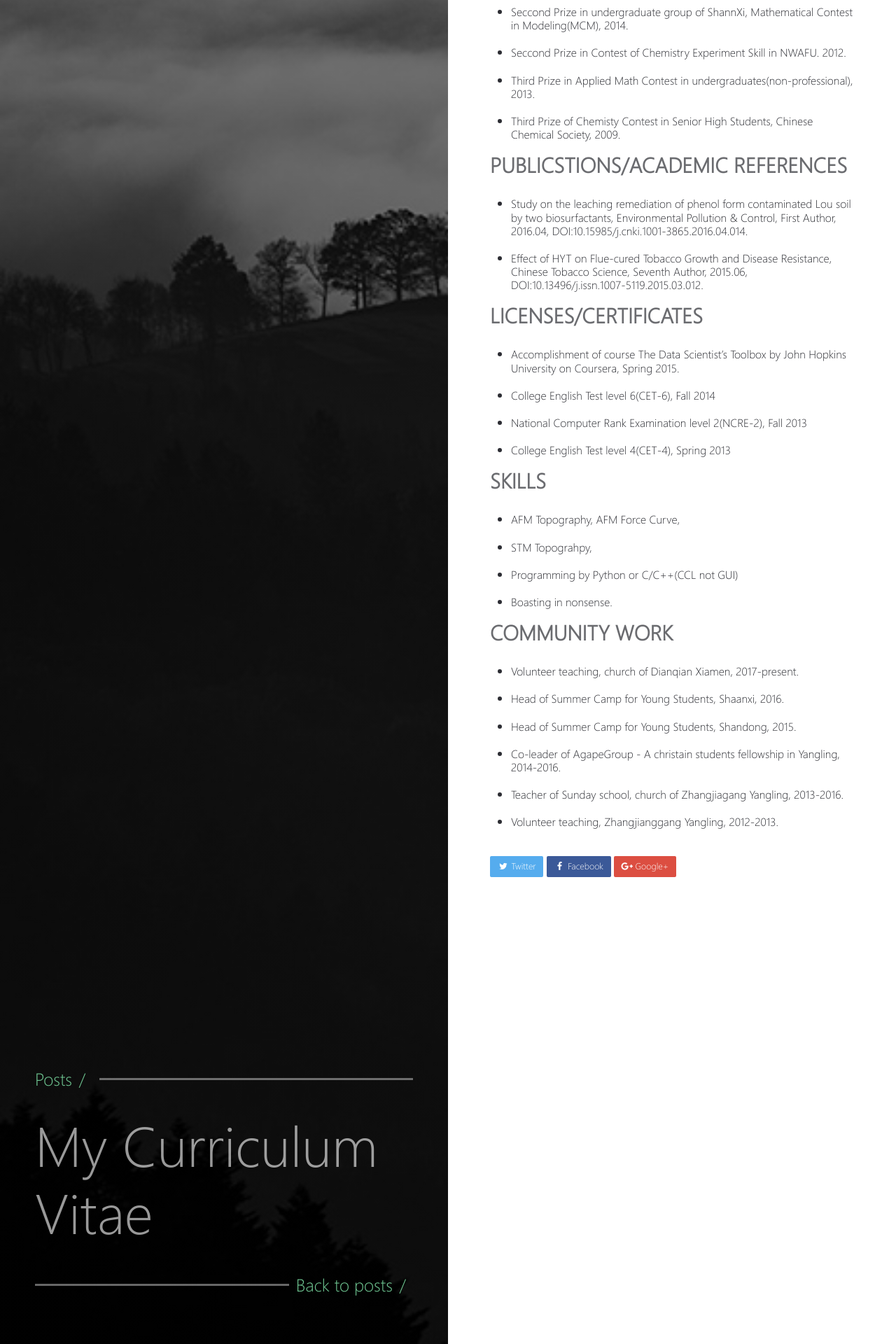
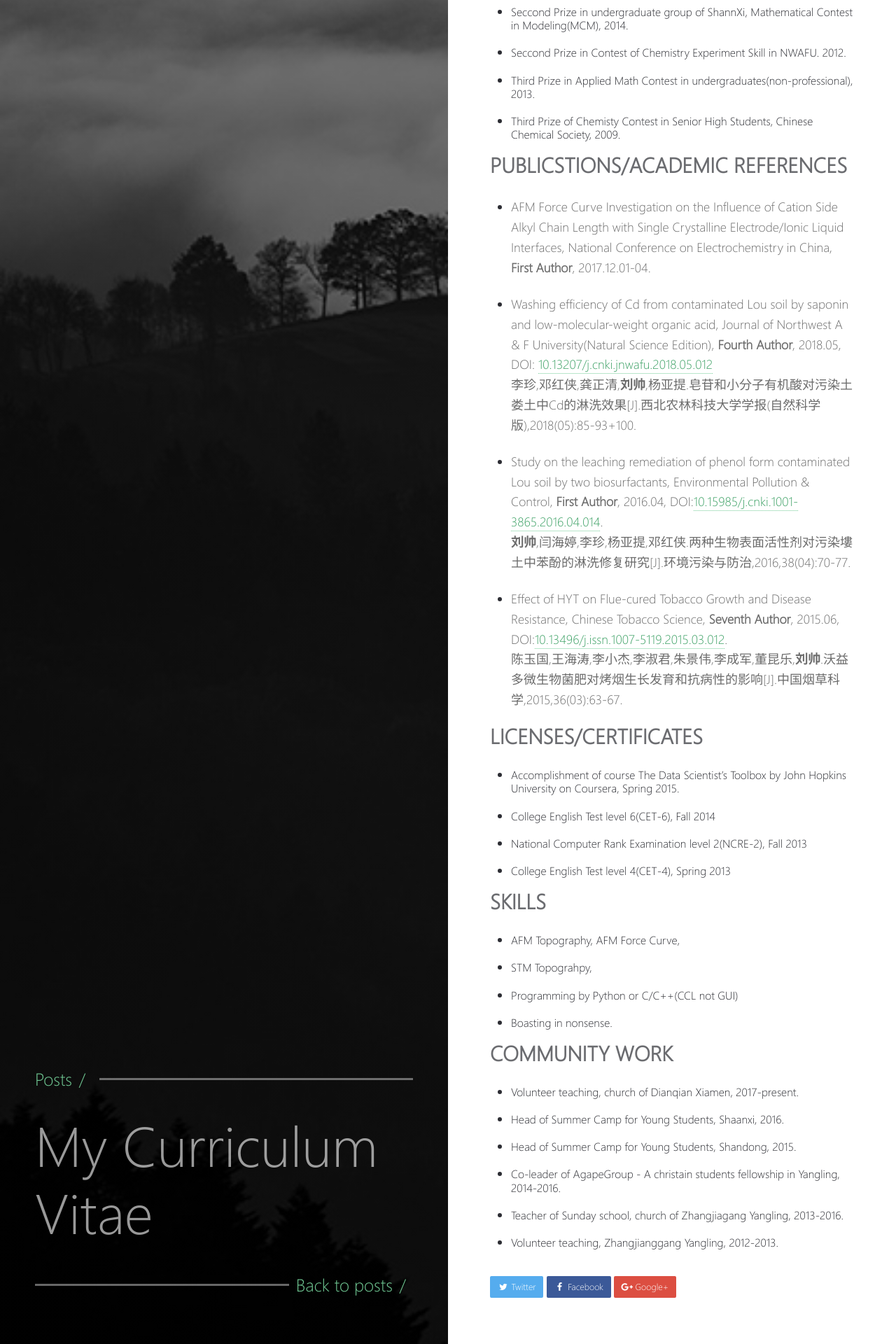
Before and after one commit to shuayliu/shuayliu.github.io, a Jekyll site: the page built from _pages/Curriculum_Vitae.md, in a window 1280 px wide. Shown: the part 1017-2937 px from the top of the page at 70% size. Built offline with Jekyll 4.4.1, drawn with Linux system fonts in a browser that asks for light colours.

Commit message:
update publications

```diff
--- a/_pages/Curriculum_Vitae.md
+++ b/_pages/Curriculum_Vitae.md
@@ -33,8 +33,16 @@ permalink: /cv.html
 
 
 ## PUBLICSTIONS/ACADEMIC REFERENCES
-- Study on the leaching remediation of phenol form contaminated Lou soil by two biosurfactants, *Environmental Pollution & Control*,  First Author, 2016.04, DOI:10.15985/j.cnki.1001-3865.2016.04.014.
-- Effect of HYT on Flue-cured Tobacco Growth and Disease Resistance, *Chinese Tobacco Science*, Seventh Author, 2015.06, DOI:10.13496/j.issn.1007-5119.2015.03.012.
+- AFM Force Curve Investigation on the Influence of Cation Side Alkyl Chain Length with Single Crystalline Electrode/Ionic Liquid Interfaces, *National Conference on Electrochemistry in China*, **First Author**, 2017.12.01-04.
+
+- Washing efficiency of Cd from contaminated Lou soil by saponin and low-molecular-weight organic acid, *Journal of Northwest A & F University(Natural Science Edition)*, **Fourth Author**, 2018.05, DOI: [10.13207/j.cnki.jnwafu.2018.05.012](http://doi.org/10.13207/j.cnki.jnwafu.2018.05.012)<br>
+李珍,邓红侠,龚正清,**刘帅**,杨亚提.皂苷和小分子有机酸对污染土娄土中Cd的淋洗效果[J].西北农林科技大学学报(自然科学版),2018(05):85-93+100.
+
+- Study on the leaching remediation of phenol form contaminated Lou soil by two biosurfactants, *Environmental Pollution & Control*,  **First Author**, 2016.04, DOI:[10.15985/j.cnki.1001-3865.2016.04.014](http://doi.org/10.15985/j.cnki.1001-3865.2016.04.014).<br>
+**刘帅**,闫海婷,李珍,杨亚提,邓红侠.两种生物表面活性剂对污染塿土中苯酚的淋洗修复研究[J].环境污染与防治,2016,38(04):70-77.
+
+- Effect of HYT on Flue-cured Tobacco Growth and Disease Resistance, *Chinese Tobacco Science*, **Seventh Author**, 2015.06, DOI:[10.13496/j.issn.1007-5119.2015.03.012](http://doi.org/10.13496/j.issn.1007-5119.2015.03.012).<br>
+陈玉国,王海涛,李小杰,李淑君,朱景伟,李成军,董昆乐,**刘帅**.沃益多微生物菌肥对烤烟生长发育和抗病性的影响[J].中国烟草科学,2015,36(03):63-67.
 
 
 ## LICENSES/CERTIFICATES
```
